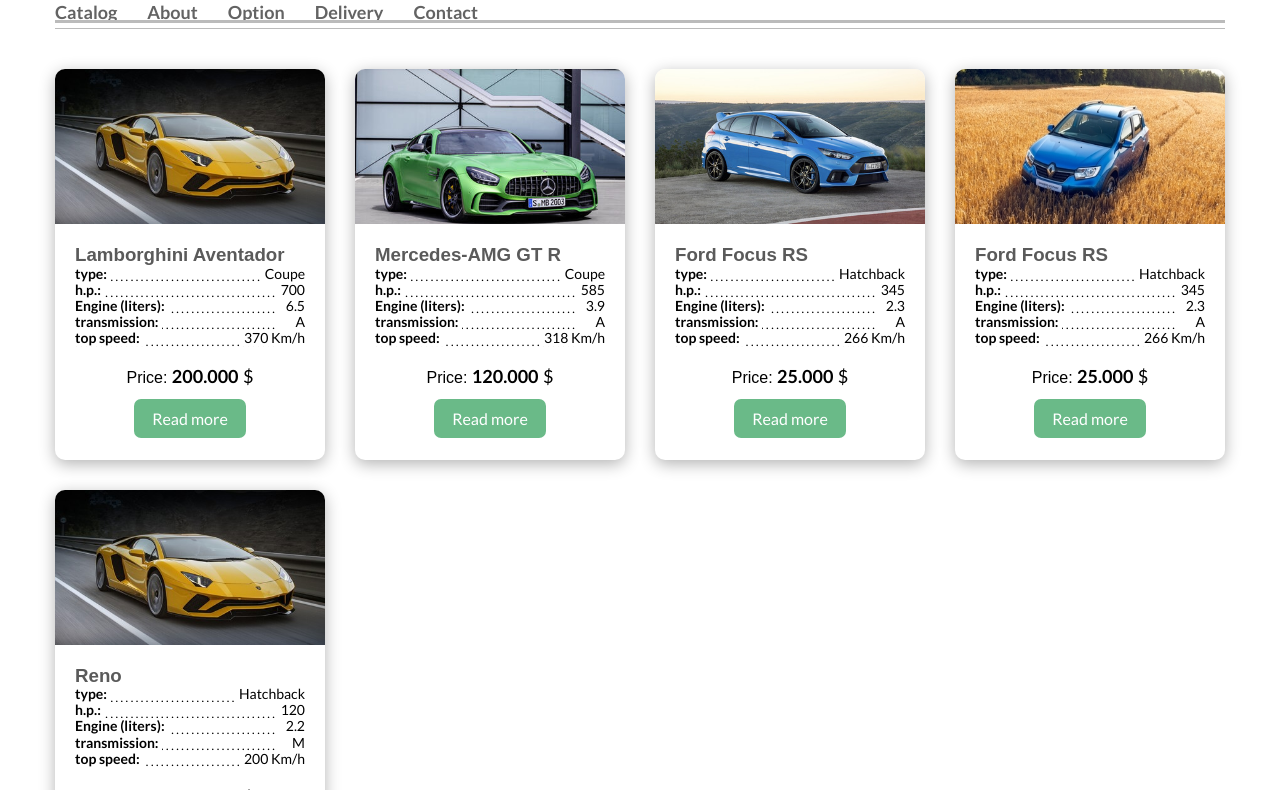
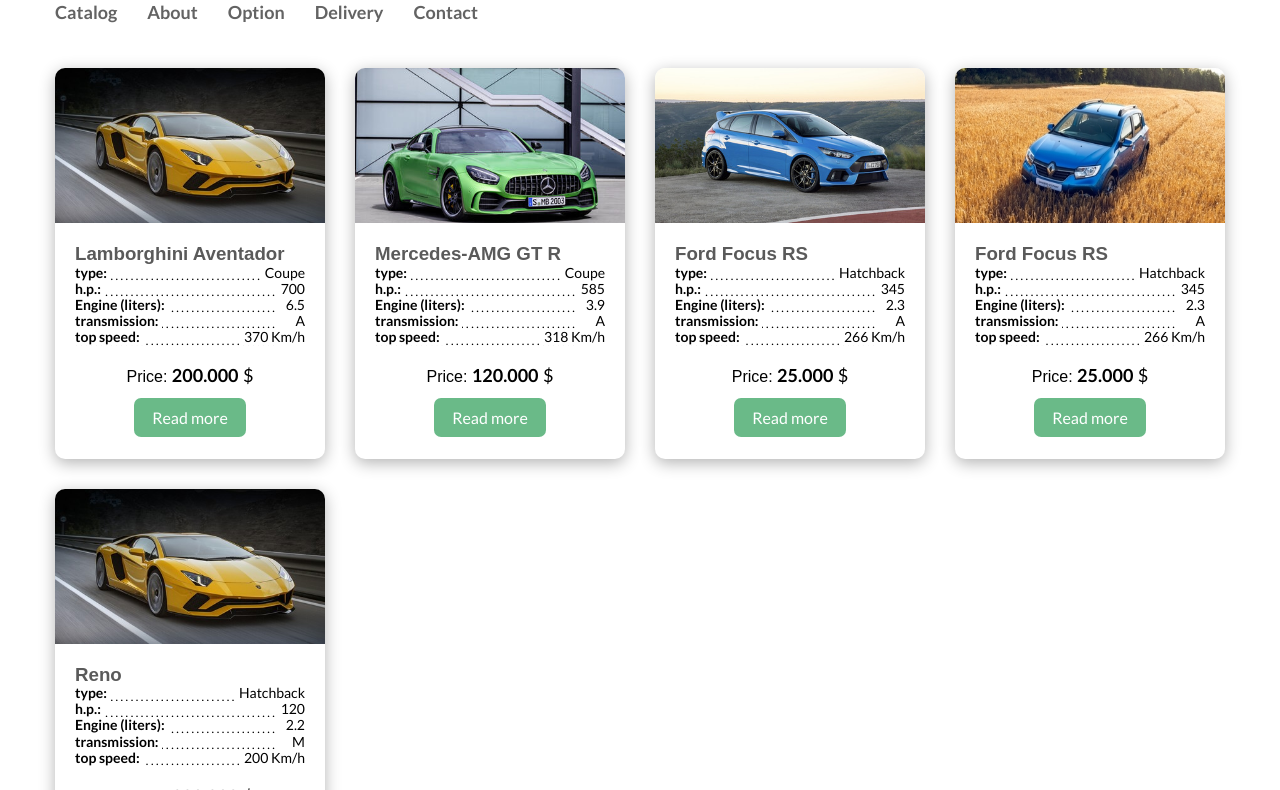
Before and after one commit to uladzimir83/JS_practice, a website built with webpack: page src/index.html in a window 1280 px wide. Shown: the part 81-871 px from the top of the page. Built offline with nearby package versions, Linux system fonts and the light colour scheme.

Commit message:
Removed border from nav

```diff
--- a/src/scss/main.scss
+++ b/src/scss/main.scss
@@ -64,17 +64,7 @@
 
 nav {
   position: relative;
-  border-bottom: 1px solid #bbb;
   padding-bottom: 5px;
-}
-
-nav::after {
-  content: "";
-  position: absolute;
-  left: 0;
-  bottom: 5px;
-  border-bottom: 3px solid #bbb;
-  width: 100%;
 }
 
 .menu {
```
